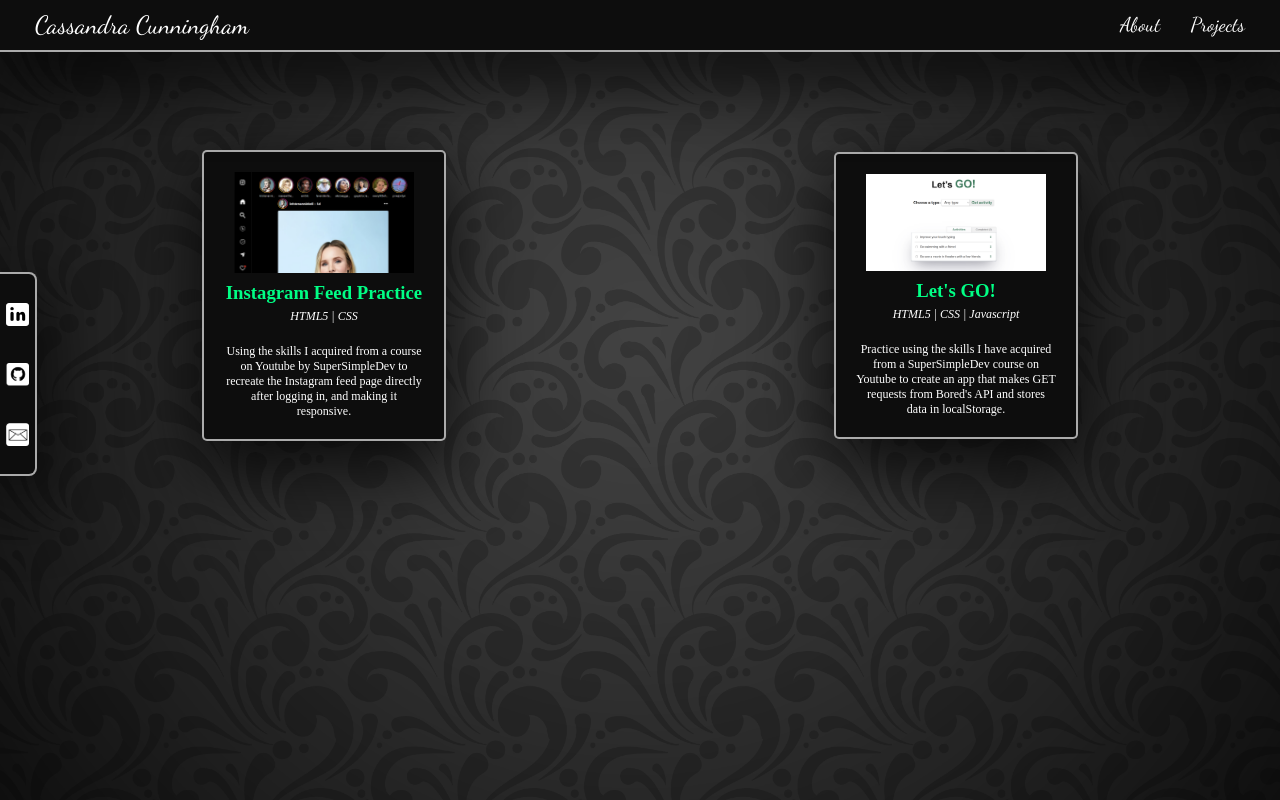
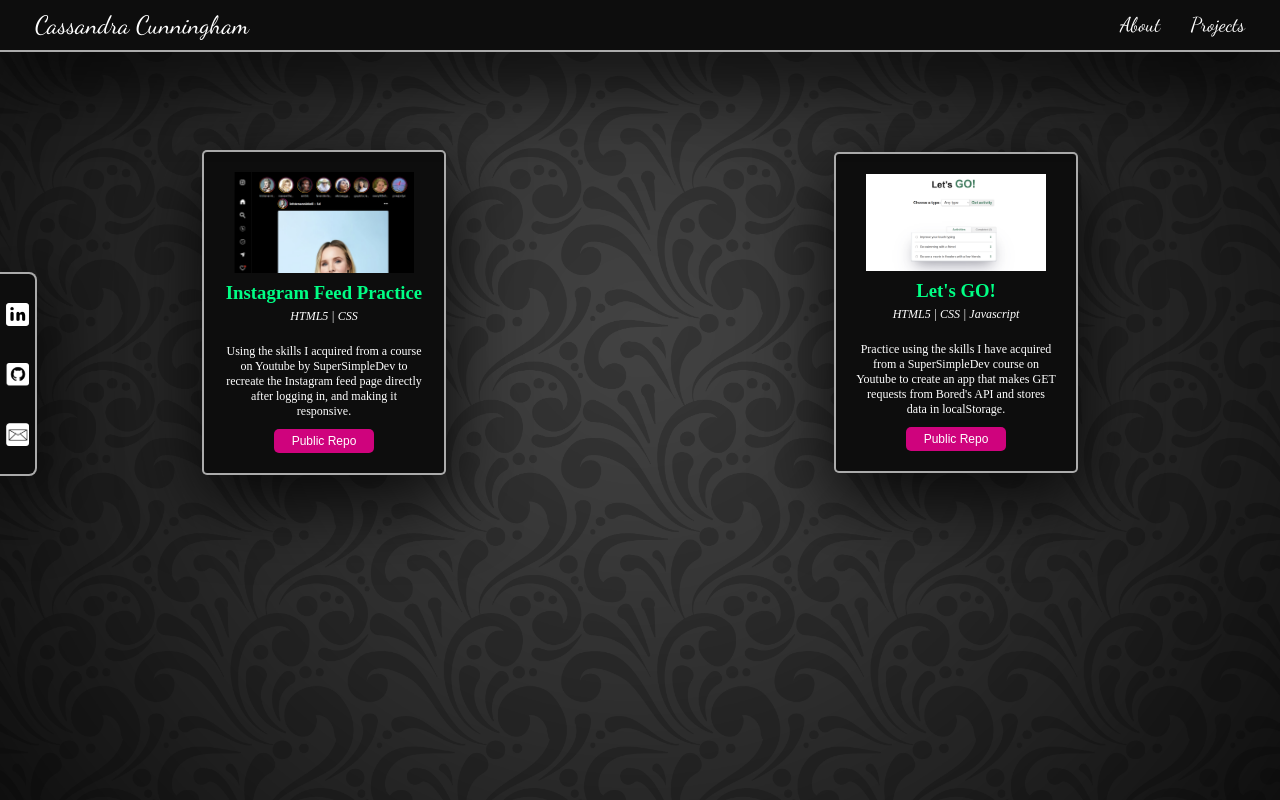
Before and after one commit to ScriptSculptorJS/cassandra-cunningham-portfolio, a React (Vite) app: page /projects in a window 1280 px wide. Built offline with nearby package versions, Linux system fonts and the light colour scheme.

Commit message:
Added button for each project's github public repository.

```diff
--- a/src/components/project.jsx
+++ b/src/components/project.jsx
@@ -1,4 +1,4 @@
-function Project({image, name, link, skills, description}) {
+function Project({image, name, link, skills, description, repoLink }) {
   console.log(image);
 
   return(
@@ -8,6 +8,7 @@ function Project({image, name, link, skills, description}) {
         <a href={link} target='_blank'><h3 className='project-name'>{name}</h3></a>
         <p className='skills'><i>{skills}</i></p>
         <p className='project-description'>{description}</p>
+        <a href={repoLink} target='_blank'><button className='repo-button'>Public Repo</button></a>
       </div>
     </div>
   )
--- a/src/pages/Projects.jsx
+++ b/src/pages/Projects.jsx
@@ -12,19 +12,21 @@ function Projects() {
     name: 'Instagram Feed Practice',
     link: 'https://scriptsculptorjs.github.io/instagram-feed-practice/',
     skills: 'HTML5 | CSS',
-    description: 'Using the skills I acquired from a course on Youtube by SuperSimpleDev to recreate the Instagram feed page directly after logging in, and making it responsive. '
+    description: 'Using the skills I acquired from a course on Youtube by SuperSimpleDev to recreate the Instagram feed page directly after logging in, and making it responsive.',
+    repoLink: 'https://github.com/ScriptSculptorJS/instagram-feed-practice'
   }, {
     id: 2,
     image: image2,
     name: "Let's GO!",
     link: 'https://scriptsculptorjs.github.io/lets-go/',
     skills: 'HTML5 | CSS | Javascript',
-    description: "Practice using the skills I have acquired from a SuperSimpleDev course on Youtube to create an app that makes GET requests from Bored's API and stores data in localStorage."
+    description: "Practice using the skills I have acquired from a SuperSimpleDev course on Youtube to create an app that makes GET requests from Bored's API and stores data in localStorage.",
+    repoLink: 'https://github.com/ScriptSculptorJS/lets-go'
   }]
 
   projects.forEach((project) => {
     projectComponentArray.push(
-      <Project key={project.id} image={project.image} name={project.name} link={project.link} skills={project.skills} description={project.description} />
+      <Project key={project.id} image={project.image} name={project.name} link={project.link} skills={project.skills} description={project.description} repoLink={project.repoLink} />
     )
   })
 
--- a/src/styles/project.css
+++ b/src/styles/project.css
@@ -55,3 +55,19 @@
 .project-content .skills {
   margin: 0px 0px 20px 0px;
 }
+
+.project-content button {
+  background-color: rgba(255, 0, 153, 0.8);
+  border: none;
+  border-radius: 5px;
+  margin-top: 10px;
+  padding: 5px 10px;
+  color: #FFFFFF;
+  font-size: 12px;
+  width: 100px;
+}
+
+.project-content button:hover {
+  cursor: pointer;
+  font-weight: bold;
+}
```
